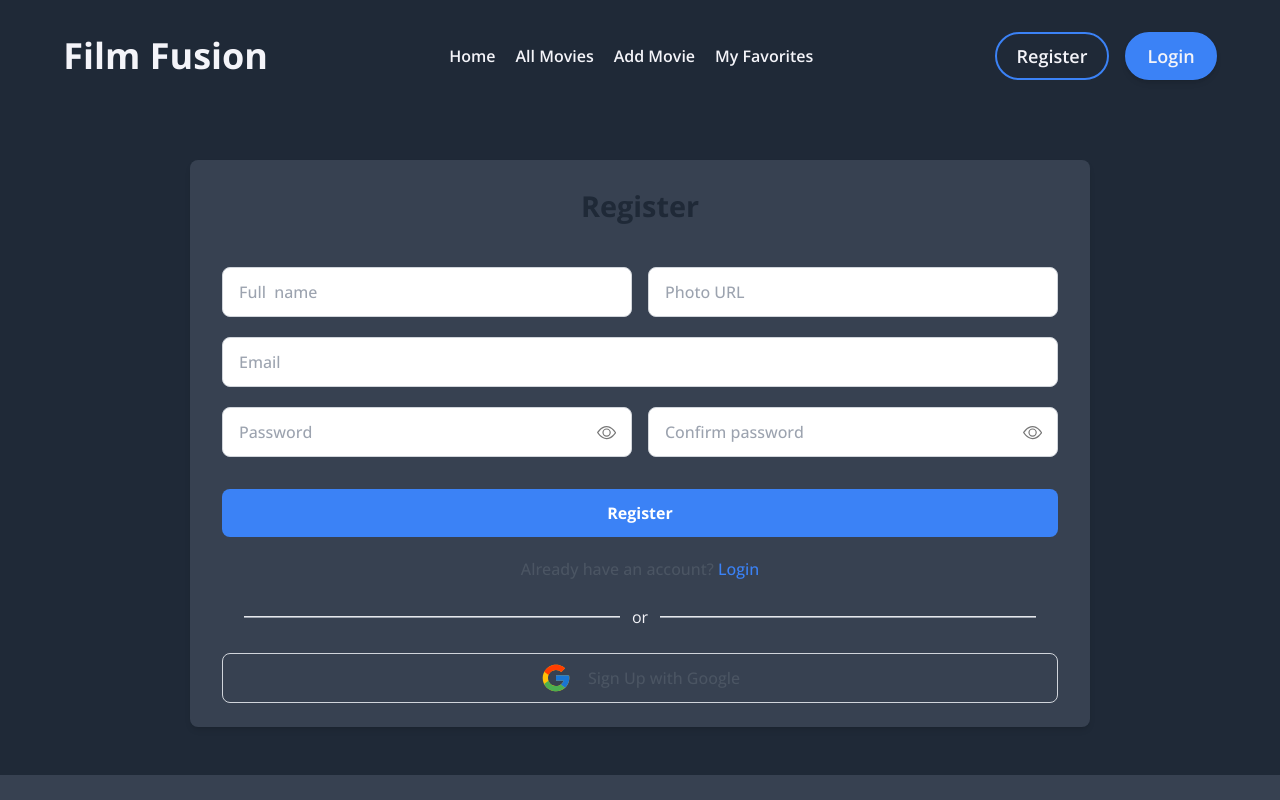
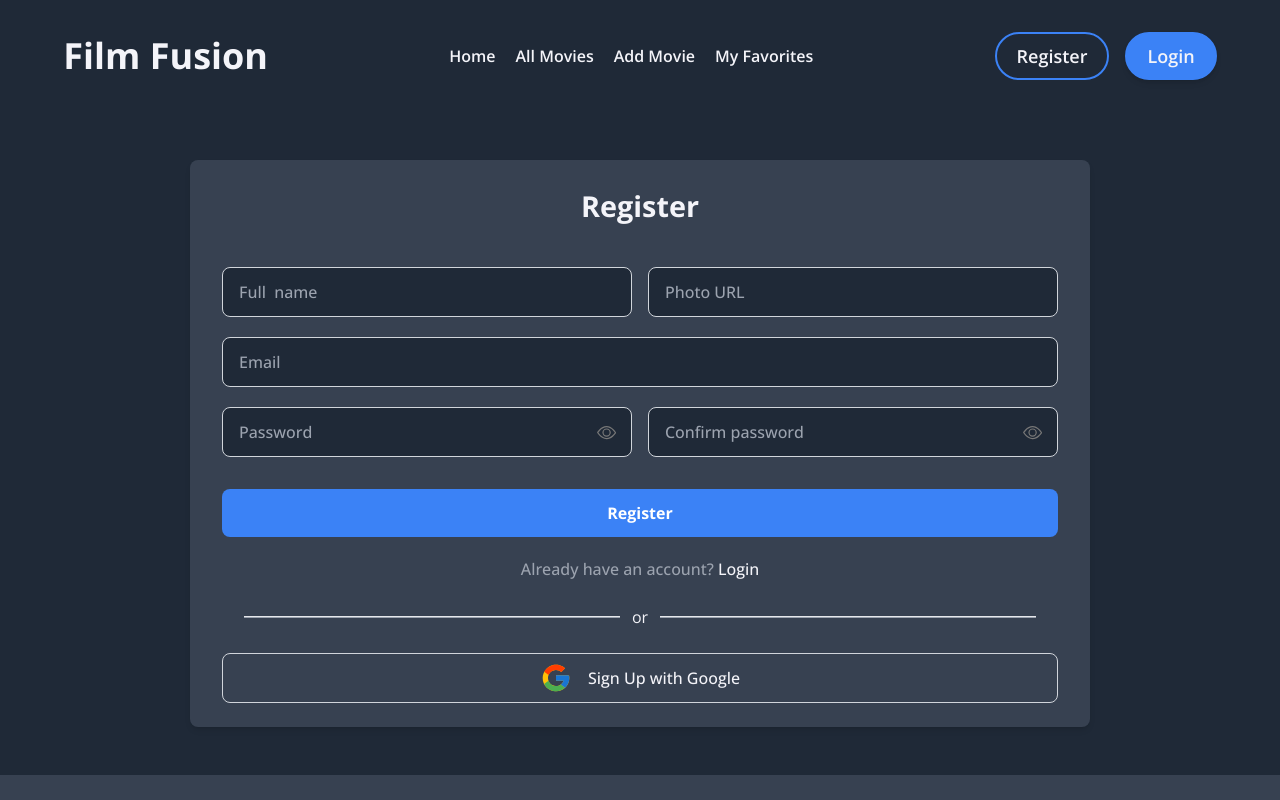
Before and after one commit to tariqul420/Film-Fusion, a React (Vite) app: page /register in a window 1280 px wide. Shown: the top 800 px of the page. Built offline with nearby package versions, Linux system fonts and the light colour scheme; no server answers.

Commit message:
update register form

```diff
--- a/src/Pages/Login.jsx
+++ b/src/Pages/Login.jsx
@@ -131,7 +131,7 @@ const Login = () => {
                                 <hr className="w-[45%] bg-gray-400 h-[2px]" />
                             </div>
 
-                            <button onClick={() => { socialAuth(googleProvider), navigate(location.state ? location.state : '/') }} className="flex items-center justify-center py-2 px-4 gap-4 border border-gray-300 rounded-lg w-full text-[1rem] font-medium">
+                            <button onClick={() => { socialAuth(googleProvider) }} className="flex items-center justify-center py-2 px-4 gap-4 border border-gray-300 rounded-lg w-full text-[1rem] font-medium">
                                 <FcGoogle className="text-[2rem]" />
                                 Sign Up with Google
                             </button>
--- a/src/Pages/Register.jsx
+++ b/src/Pages/Register.jsx
@@ -96,7 +96,7 @@ const Register = () => {
             <section className="w-full h-auto flex items-center justify-center sm:py-12 p-6 bg-[#1F2937]">
                 <div className="w-full sm:w-[900px] sm:max-w-[1000px] bg-gray-700 shadow-md backdrop-blur-3xl rounded-lg sm:py-6 sm:px-8 p-4 flex flex-col gap-5">
                     <form onSubmit={handleRegister} className="w-full flex flex-col gap-5">
-                        <h3 className="text-[1.8rem] font-[700] text-[#1F2937] text-center">
+                        <h3 className="text-[1.8rem] font-[700] text-center">
                             Register
                         </h3>
                         <div className="flex items-center justify-between gap-4 w-full mt-5 sm:flex-row flex-col">
@@ -105,14 +105,14 @@ const Register = () => {
                                 type="text"
                                 name="fullName"
                                 placeholder="Full  name"
-                                className="py-3 text-color-primary font-medium px-4 border focus:outline-[#3B82F6] border-gray-300 rounded-lg w-full"
+                                className="py-3 bg-color-primary font-medium px-4 border focus:outline-[#3B82F6] border-gray-300 rounded-lg w-full"
                             />
                             <input
                                 required
                                 type="text"
                                 name="photoUrl"
                                 placeholder="Photo URL"
-                                className="py-3 text-color-primary font-medium px-4 border focus:outline-[#3B82F6] border-gray-300 rounded-lg w-full"
+                                className="py-3 bg-color-primary font-medium px-4 border focus:outline-[#3B82F6] border-gray-300 rounded-lg w-full"
                             />
                         </div>
 
@@ -121,7 +121,7 @@ const Register = () => {
                             type="email"
                             name="email"
                             placeholder="Email"
-                            className="py-3 text-color-primary font-medium px-4 border focus:outline-[#3B82F6] border-gray-300 rounded-lg w-full"
+                            className="py-3 bg-color-primary font-medium px-4 border focus:outline-[#3B82F6] border-gray-300 rounded-lg w-full"
                         />
 
                         <div className="w-full flex items-center gap-4 justify-between sm:flex-row flex-col">
@@ -133,7 +133,7 @@ const Register = () => {
                                     name="password"
                                     onChange={handleStrongPasswordChecker}
                                     placeholder="Password"
-                                    className="py-3 text-color-primary font-medium px-4 border focus:outline-[#3B82F6] border-gray-300 rounded-lg w-full"
+                                    className="py-3 bg-color-primary font-medium px-4 border focus:outline-[#3B82F6] border-gray-300 rounded-lg w-full"
                                 />
 
                                 {strongPassword !== " " && signal !== "Password is strong!" && (
@@ -166,7 +166,7 @@ const Register = () => {
                                     onChange={handelPasswordCheck}
                                     name="confirmPassword"
                                     placeholder="Confirm password"
-                                    className="py-3 text-color-primary font-medium px-4 border focus:outline-[#3B82F6] border-gray-300 rounded-lg w-full"
+                                    className="py-3 bg-color-primary font-medium px-4 border focus:outline-[#3B82F6] border-gray-300 rounded-lg w-full"
                                 />
 
                                 {confirmPass !== "" && confirmPass !== strongPassword && (
@@ -201,11 +201,11 @@ const Register = () => {
                             </button>
                         </div>
                         <div className="flex items-center justify-center w-full gap-1">
-                            <span className="text-[1rem] text-gray-600 font-[500]">
+                            <span className="text-[1rem] text-gray-400 font-[500]">
                                 Already have an account?{" "}
                             </span>
                             <span>
-                                <Link to={"/login"} className="text-[1rem] text-[#3B82F6] font-[500]">
+                                <Link to={"/login"} className="text-[1rem] font-[500]">
                                     Login
                                 </Link>
                             </span>
@@ -219,8 +219,8 @@ const Register = () => {
                     </div>
 
                     <button
-                        onClick={() => { socialAuth(googleProvider), navigate('/') }}
-                        className="flex items-center justify-center py-2 px-4 gap-4 border border-gray-300 rounded-lg w-full text-[1rem] font-[500] text-gray-600"
+                        onClick={() => { socialAuth(googleProvider) }}
+                        className="flex items-center justify-center py-2 px-4 gap-4 border border-gray-300 rounded-lg w-full text-[1rem] font-medium"
                     >
                         <FcGoogle className="text-[2rem]" />
                         Sign Up with Google
--- a/src/Provider/AuthProvider.jsx
+++ b/src/Provider/AuthProvider.jsx
@@ -3,6 +3,7 @@ import { createContext, useEffect, useState } from "react";
 import auth from "../Firebase/Firebase";
 import { toast } from "react-toastify";
 import PropTypes from "prop-types";
+import { Navigate } from "react-router-dom";
 
 // eslint-disable-next-line react-refresh/only-export-components
 export const AuthContext = createContext()
@@ -16,6 +17,7 @@ const AuthProvider = ({ children }) => {
         setLoading(true)
         try {
             await signInWithPopup(auth, provider);
+            Navigate(location.state ? location.state : '/')
             toast.success("Login Successful.");
         } catch (error) {
             if (error.code === "auth/account-exists-with-different-credential") {
```
